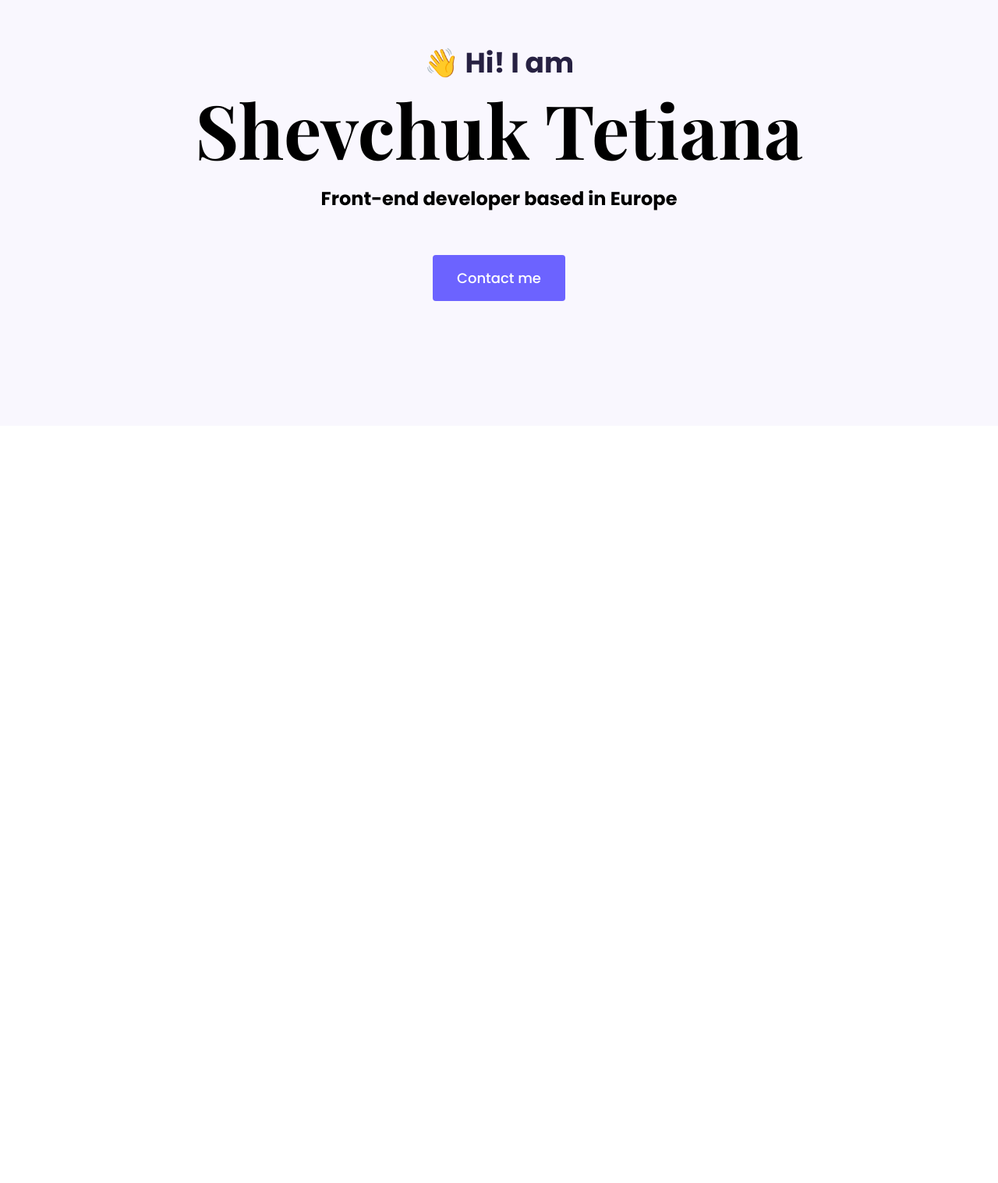
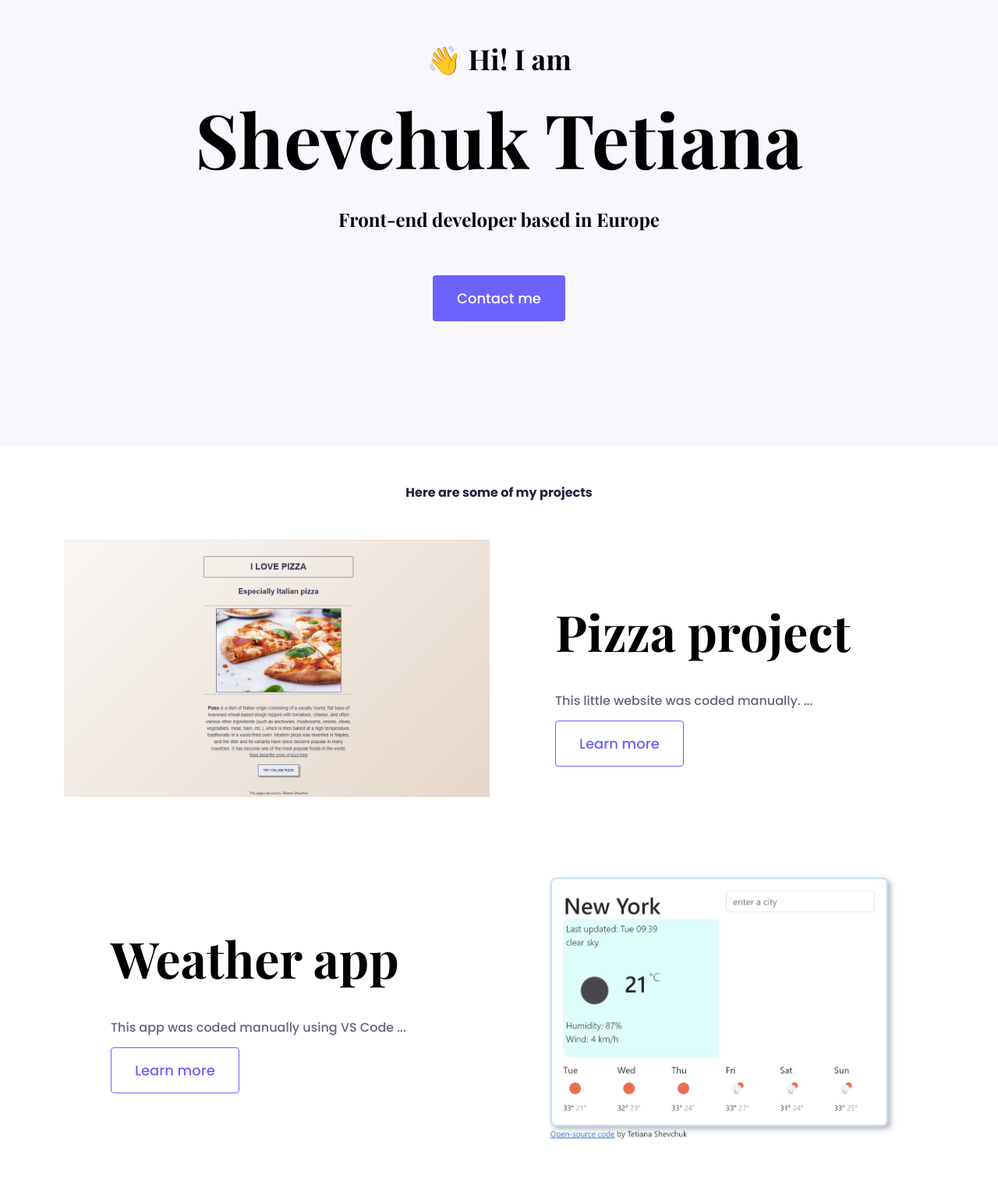
Before and after one commit to tetianaShev2/Portfolio-project-SheCodes-Responsive, a plain HTML site: page index.html in a window 1280 px wide. Shown: the part 106-1623 px from the top of the page at 78% size. Before the commit the page ends 800 px from the top, so only its background shows below. Drawn offline with nearby package versions, Linux system fonts and the light colour scheme.

Commit message:
integrated homepage design

```diff
--- a/index.html
+++ b/index.html
@@ -16,7 +16,7 @@
     <link
         href="https://fonts.googleapis.com/css2?family=Playfair+Display:wght@700&family=Poppins:wght@500;700&display=swap"
         rel="stylesheet">
-    <link rel="stylesheet" href="style/portfolio.css">
+    <link rel="stylesheet" href="style/app.css">
     <script src="https://kit.fontawesome.com/7daebbac4a.js" crossorigin="anonymous"></script>
 
 
@@ -24,7 +24,7 @@
 
 <body>
     <div class="greeting">
-        <p>👋 Hi! I am</p>
+        <h3>👋 Hi! I am</h3>
         <h1>Shevchuk Tetiana</h1>
 
         <h2 class="mb-5">Front-end developer based in Europe</h2>
@@ -33,7 +33,55 @@
         </div>
 
     </div>
+    <p class="text-center m-5">
+        Here are some of my projects
+    </p>
+    <div class="container">
+        <div class="row mb-5">
+            <div class="col d-none d-lg-block">
+                <img src="/img/pizza.png" class="img-fluid" alt="" />
 
+            </div>
+            <div class="col">
+                <div class="project-description">
+                    <h2 class="mb-5">Pizza project</h2>
+                    <p class="mb-4">This little website was coded manually. ...</p>
+                    <a href="" class="btn btn-branding-outline">Learn more</a>
+                </div>
+            </div>
+
+        </div>
+        <div class="row mb-5">
+
+            <div class="col">
+                <div class="project-description">
+                    <h2 class="mb-5">Weather app</h2>
+                    <p class="mb-4">This app was coded manually using VS Code ...</p>
+                    <a href="" class="btn btn-branding-outline">Learn more</a>
+                </div>
+            </div>
+            <div class="col d-none d-lg-block">
+                <img src="/img/weather.jpg" class="img-fluid" alt="" />
+
+            </div>
+
+        </div>
+        <div class="row mb-5">
+            <div class="col d-none d-lg-block">
+                <img src="/img/joga.png" class="img-fluid" alt="" />
+
+            </div>
+            <div class="col">
+                <div class="project-description">
+                    <h2 class="mb-5">Yoga app</h2>
+                    <p class="mb-4">This little website was coded manually. ...</p>
+                    <a href="" class="btn btn-branding-outline">Learn more</a>
+                </div>
+            </div>
+
+        </div>
+
+    </div>
 </body>
 
 </html>
--- /dev/null
+++ b/style/app.css
@@ -0,0 +1,90 @@
+:root {
+  --branding-color: #6c63ff;
+  --heading-font-family: "Playfair Display", serif;
+  --default-font-family: "Poppins", sans-serif;
+  --secondary-color: #f9f7fe;
+}
+body {
+  font-family: var(--default-font-family);
+}
+h1,
+h2,
+h3,
+h4,
+h5,
+h6 {
+  color: black;
+  font-family: var(--heading-font-family);
+  font-weight: bold;
+}
+h1 {
+  font-size: 96px;
+  line-height: 1.5;
+}
+h2 {
+  font-size: 64px;
+}
+h3 {
+  font-size: 36px;
+}
+p {
+  font-size: 16px;
+  font-weight: bold;
+  margin: 0;
+  color: #272142;
+}
+
+.greeting h2 {
+  font-family: var(--heading-font-family);
+  font-weight: normal;
+
+  font-size: 24px;
+  line-height: 2;
+}
+.greeting {
+  background: var(--secondary-color);
+  text-align: center;
+  padding: 160px 20px;
+}
+.greeting p {
+}
+.btn-branding {
+  background: var(--branding-color);
+  border-radius: 4px;
+  color: white;
+  font-size: 18px;
+  line-height: 27px;
+  padding: 15px 30px;
+}
+.btn-branding-outline {
+  color: var(--branding-color);
+  border: 1px solid var(--branding-color);
+  border-radius: 4px;
+  font-size: 18px;
+  line-height: 27px;
+  padding: 15px 30px;
+}
+.project-description {
+  padding: 80px 60px;
+}
+.project-description p {
+  font-size: 16px;
+  line-height: 3px;
+  font-weight: normal;
+  opacity: 0.7;
+}
+@media (max-width: 960px) {
+  h1 {
+    font-size: 50px;
+  }
+  h2 {
+    font-size: 42px;
+  }
+  .greeting {
+    padding: 80px 20px;
+  }
+  .project-description {
+    padding: 0;
+    text-align: center;
+  }
+}
--- a/style/portfolio.css
+++ /dev/null
@@ -1,52 +0,0 @@
-:root {
-  --branding-color: #6c63ff;
-  --heading-font-family: "Playfair Display", serif;
-  --default-font-family: "Poppins", sans-serif;
-  --secondary-color: #f9f7fe;
-}
-body {
-  font-family: var(--default-font-family);
-}
-h1,
-h2,
-h3,
-h4,
-h5,
-h6 {
-  color: black;
-  font-family: var(--heading-font-family);
-  font-weight: bold;
-}
-p {
-  font-family: var(--default-font-family);
-  font-weight: normal;
-}
-.greeting h1 {
-  font-size: 96px;
-}
-.greeting h2 {
-  font-family: var(--heading-font-family)
-  font-weight: normal;
-
-  font-size: 24px;
-  line-height: 2;
-}
-.greeting {
-  background: var(--secondary-color);
-  text-align: center;
-  padding: 160px 0;
-}
-.greeting p {
-  font-size: 36px;
-  font-weight: bold;
-  margin: 0;
-  color: #272142;
-}
-.btn-branding {
-  background: var(--branding-color);
-  border-radius: 4px;
-  color: white;
-  font-size: 18px;
-  line-height: 27px;
-  padding: 15px 30px;
-}
```
Also changed, not shown: img/joga.png (added), img/pizza.png (added), img/weather.jpg (added).
